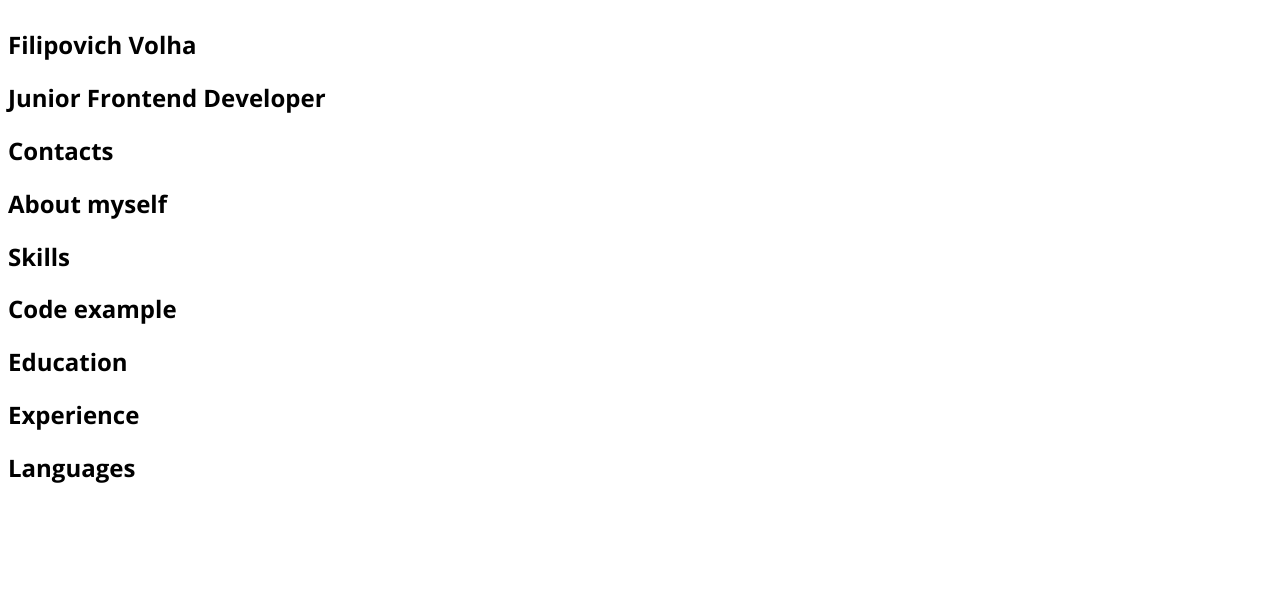
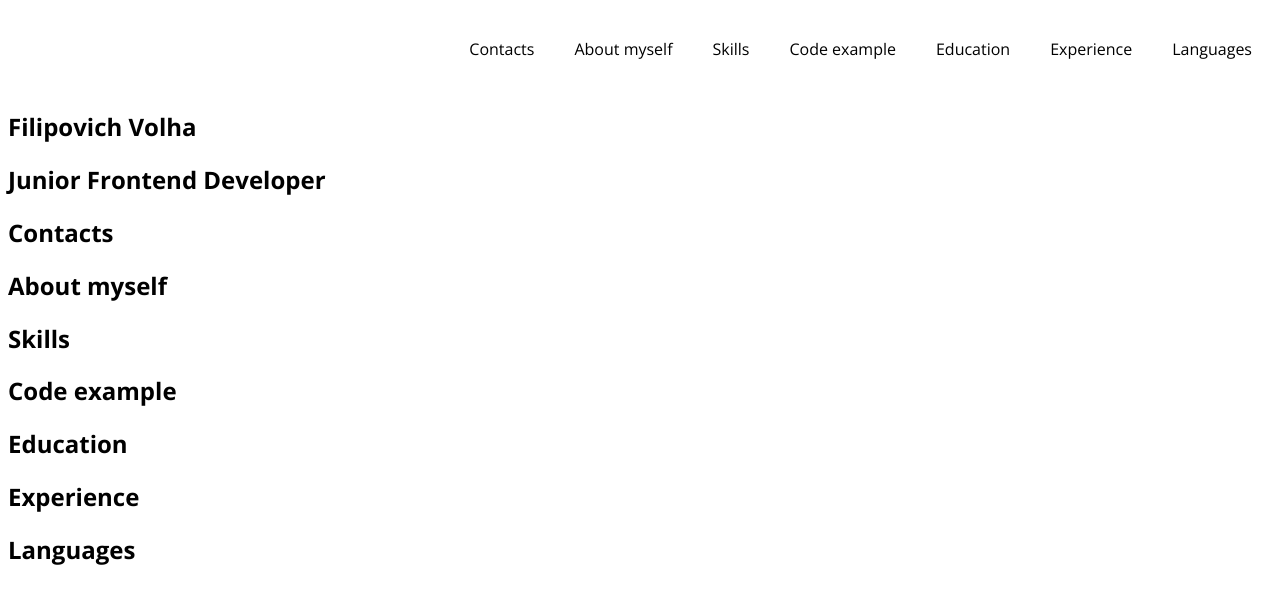
Before and after one commit to olyafilipovich/rsschool-cv, a plain HTML site: page index.html in a window 1280 px wide. Drawn offline with nearby package versions, Linux system fonts and the light colour scheme.

Commit message:
feat: add link in header

```diff
--- a/index.html
+++ b/index.html
@@ -19,6 +19,21 @@
   <link href="https://fonts.googleapis.com/css2?family=Merriweather:ital@1&family=Open+Sans:ital,wght@0,300;0,400;0,500;0,600;0,700;0,800;1,300;1,400;1,500;1,600;1,700;1,800&display=swap" rel="stylesheet">
 </head>
 <body>
+  <header class="header">
+    <div class="container">
+      <nav class="nav">
+        <ul class="nav-list">
+          <li class="nav-item"><a href="#contacts" class="nav-link">Contacts</a></li>
+          <li class="nav-item"><a href="#summary" class="nav-link">About myself</a></li>
+          <li class="nav-item"><a href="#skills" class="nav-link">Skills</a></li>
+          <li class="nav-item"><a href="#code" class="nav-link">Code example</a></li>
+          <li class="nav-item"><a href="#education" class="nav-link">Education</a></li>
+          <li class="nav-item"><a href="#experience" class="nav-link">Experience</a></li>
+          <li class="nav-item"><a href="#languages" class="nav-link">Languages</a></li>
+        </ul>
+      </nav>
+    </div>
+  </header>
 
   <main class="main">
     <div class="container">
@@ -32,7 +47,7 @@
         <h2 class="section-title">Contacts</h2>
       </section>
 
-      <section class="section" id="about_myself">
+      <section class="section" id="summary">
         <h2 class="section-title">About myself</h2>
       </section>
 
@@ -40,7 +55,7 @@
         <h2 class="section-title">Skills</h2>
       </section>
 
-      <section class="sectionr" id="code_example">
+      <section class="sectionr" id="code">
         <h2 class="section-title">Code example</h2>
       </section>
 
--- a/style.css
+++ b/style.css
@@ -4,15 +4,47 @@
 
 body {
     font-family: 'Open Sans', sans-serif;
-}
+    }
 
-  body {
+body {
     display: flex;
     flex-direction: column;
     justify-content: space-between;
+    }
+
+.container {
+    max-width: 1440px;
+    margin: 0 auto;
+    }
+
+.nav-list {
+    display: flex;
+    justify-content: flex-end;
+    align-items: center;
+    }
+
+.nav-list {
+    list-style: none;
   }
 
-  .container {
-    max-width: 1440px;
-    margin: 0 auto;
+.nav-link {
+    padding: 0 20px;
+    line-height: 50px;
+    }
+
+.nav-link {
+    text-decoration: none;
+    transition:  .3s;
+    color: black;
+    font-size: 16px;
+    }
+
+.nav-link:hover {
+    text-decoration: underline;
+    color: #226bba;
+    transition: .3s;
+    }
+
+html {
+    scroll-behavior: smooth;
   }
```
